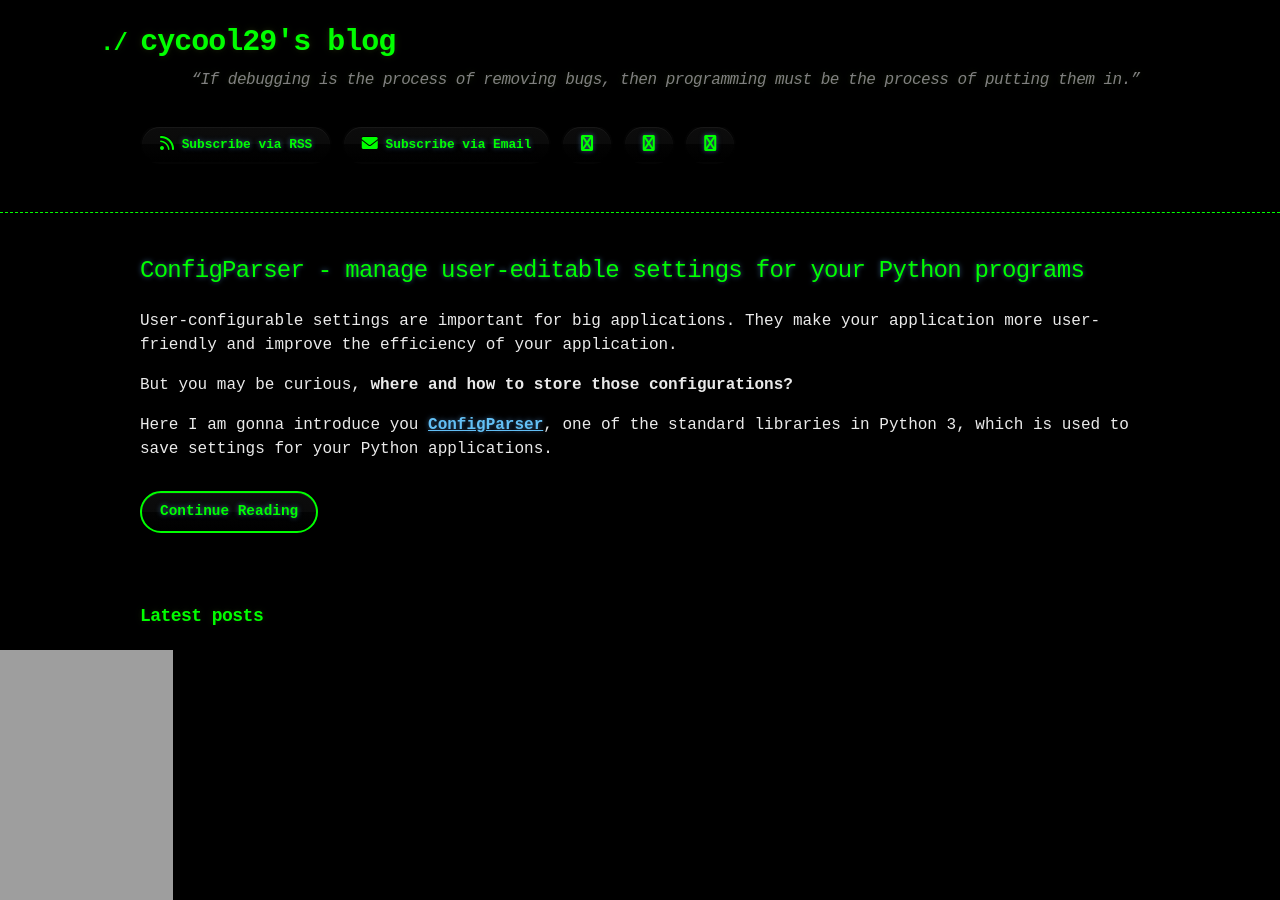
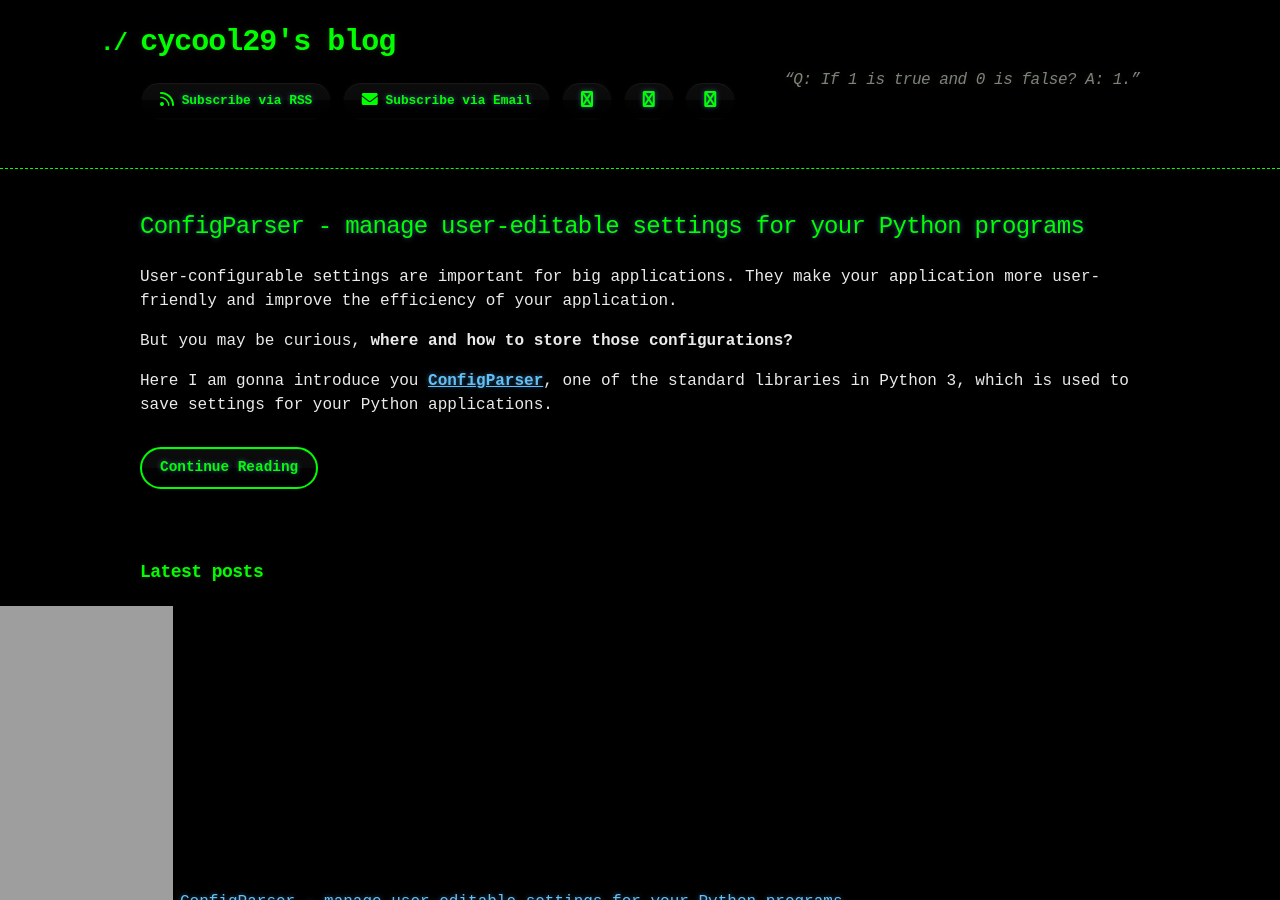
Before and after one commit to cycool29/cycool29.github.io, a Jekyll site: the page built from index.md, in a window 1280 px wide and 900 px high. Built offline with Jekyll 4.4.1, drawn with Linux system fonts in a browser that asks for light colours; a style sheet for code colours, icons or effects is not loaded.

Commit message:
Update quotes

```diff
--- a/_config.yml
+++ b/_config.yml
@@ -1,5 +1,5 @@
 title: cycool29's blog
-description: "“If debugging is the process of removing bugs, then programming must be the process of putting them in.” "
+description: "“Q: If 1 is true and 0 is false? A: 1.” "
 bio: A high school student. Intermediate in Python, Git, Bash. Learning JavaScript. He/Him. "
 author: cycool29
 url: https://cycool29.github.io
```
